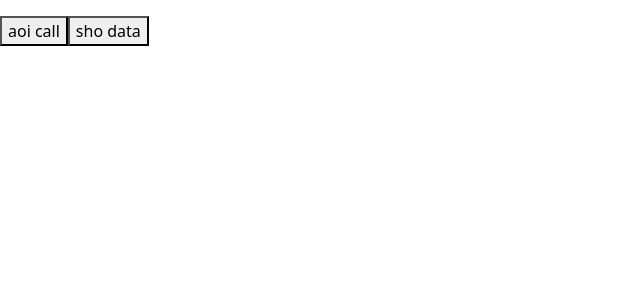
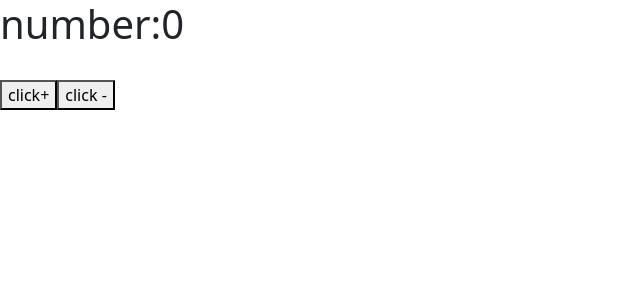
Before and after one commit to programminsekbo/fornt, a React (Vite) app: page / in a window 1280 px wide. Shown: the top 300 px of the page, without its empty margins (0-640 px from the left). Built offline with nearby package versions, Linux system fonts and the light colour scheme.

Commit message:
usestate calkutor

```diff
--- a/src/App.jsx
+++ b/src/App.jsx
@@ -1,32 +1,19 @@
-import { useRef } from "react";
+import { useRef, useState } from "react";
 
 
 
 const App = () => {
 
-let number=useRef(null);
-let myPTag=useRef();
+let [number,setNumber]=useState(0);
 
 
-let love=async ()=>{
-  let respons=await fetch("https://dummyapi.online/api/movies")
-   number.current=await respons.json()
-
-}
-
-let heat=()=>{
-  myPTag.current.innerText=JSON.stringify(number.current)
-
-}
 
   return (
     <div>
+  <h1>number:{number}</h1><br />
 
-<p ref={myPTag}></p>
-
-<button onClick={love}>aoi call</button>
-<button onClick={heat}>sho data</button>
-
+<button onClick={()=>setNumber(number+1)}>click+</button>
+<button onClick={()=>setNumber(number-1)}>click - </button>
 
 
     </div>
```
